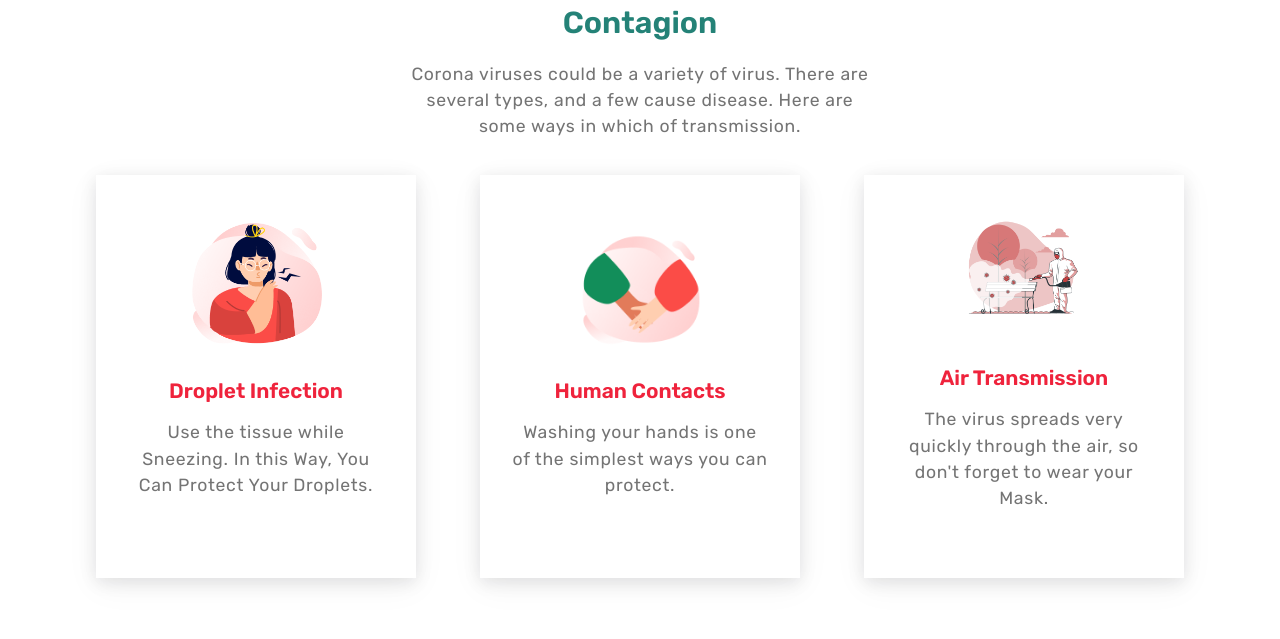
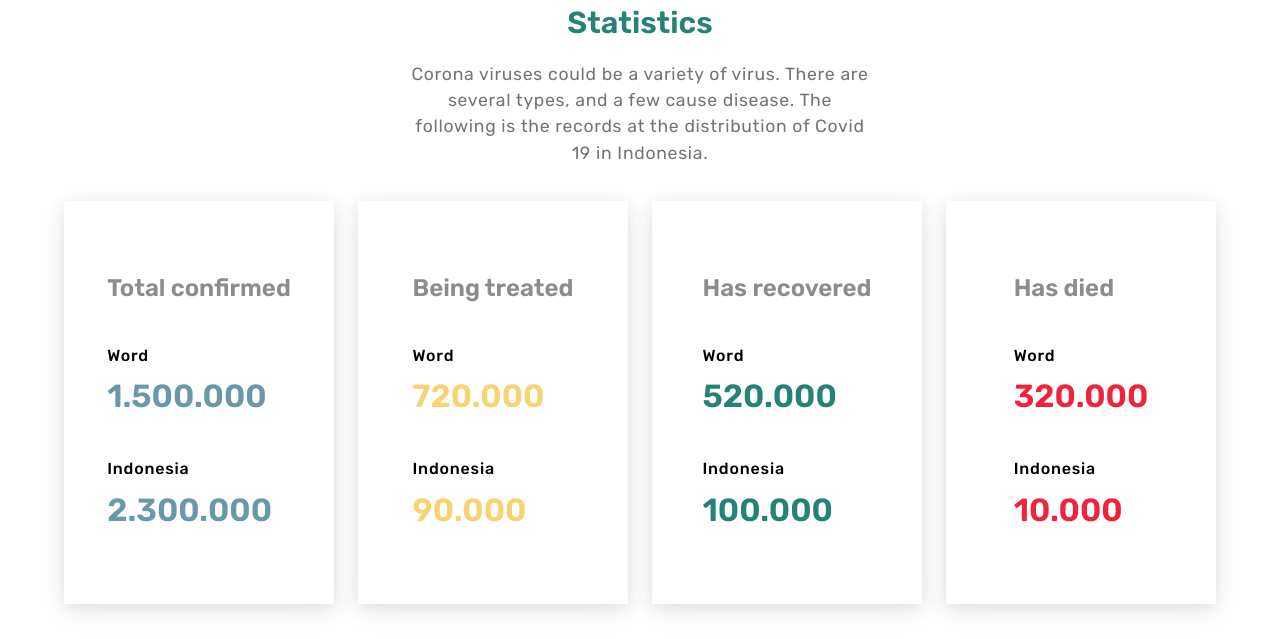
Before and after one commit to Hafizcode02/ta-webdis, a plain HTML site: page index.html in a window 1280 px wide. Shown: the part 1349-1988 px from the top of the page. Drawn offline with nearby package versions, Linux system fonts and the light colour scheme.

Commit message:
add statistics

```diff
--- a/index.html
+++ b/index.html
@@ -77,6 +77,75 @@
         </div>
     </section>
     <!-- End Covid Section -->
+
+    <!-- Statistics Section -->
+    <section class="stats" id="stats">
+        <div class="info">
+            <h4 class="subTitle">Covid-19</h4>
+            <h2 class="title">Statistics</h2>
+            <p class="description">
+                Corona viruses could be a variety of virus. There are several types, and a few cause disease. The
+                following is the records at the distribution of Covid 19 in Indonesia.
+            </p>
+        </div>
+        <div class="content">
+            <div class="cards">
+                <div class="card">
+                    <div class="text">
+                        <h3 class="title">Total confirmed</h3>
+                        <div class="container-data">
+                            <h5 class="confirmed-title">Word</h3>
+                            <h3 class="confirmed-1">1.500.000</h3>
+                        </div>
+                        <div class="container-data">
+                            <h5 class="confirmed-title">Indonesia</h3>
+                            <h3 class="confirmed-1">2.300.000</h3>
+                        </div>
+                    </div>
+                </div>
+                <div class="card">
+                    <div class="text">
+                        <h3 class="title">Being treated</h3>
+                        <div class="container-data">
+                            <h5 class="confirmed-title">Word</h3>
+                            <h3 class="confirmed-2">720.000</h3>
+                        </div>
+                        <div class="container-data">
+                            <h5 class="confirmed-title">Indonesia</h3>
+                            <h3 class="confirmed-2">90.000</h3>
+                        </div>
+                    </div>
+                </div>
+                <div class="card">
+                    <div class="text">
+                        <h3 class="title">Has recovered</h3>
+                        <div class="container-data">
+                            <h5 class="confirmed-title">Word</h3>
+                            <h3 class="confirmed-3">520.000</h3>
+                        </div>
+                        <div class="container-data">
+                            <h5 class="confirmed-title">Indonesia</h3>
+                            <h3 class="confirmed-3">100.000</h3>
+                        </div>
+                    </div>
+                </div>
+                <div class="card">
+                    <div class="text">
+                        <h3 class="title">Has died</h3>
+                        <div class="container-data">
+                            <h5 class="confirmed-title">Word</h3>
+                            <h3 class="confirmed-4">320.000</h3>
+                        </div>
+                        <div class="container-data">
+                            <h5 class="confirmed-title">Indonesia</h3>
+                            <h3 class="confirmed-4">10.000</h3>
+                        </div>
+                    </div>
+                </div>
+            </div>
+        </div>
+    </section>
+    <!-- End Statistics Section -->
 
     <!-- Contagion Section -->
     <section class="contagion" id="contagion">
--- a/vendor/style.scss
+++ b/vendor/style.scss
@@ -250,6 +250,77 @@ nav {
 }
 /* end section what is covid */
 
+/* section content stats */
+.stats {
+  margin: 2rem 4rem;
+  margin-bottom: 6rem;
+  .info {
+    @include enableFlex(true);
+    .description {
+      width: 40%;
+      text-align: center;
+    }
+  }
+  .content {
+    position: relative;
+  }
+  .cards {
+    @include enableFlex();
+    gap: 1.5rem;
+    margin-top: 1rem;
+    .card {
+      height: 25rem;
+      width: 20rem;
+      @include enableFlex(true);
+      .text {
+        padding: 2rem;
+        .title {
+          margin-bottom: 2rem;
+          color: #8f8b8b;
+          font-size: 1.5em;
+        }
+        .container-data {
+          display: flex;
+          flex-direction: column;
+          gap: 0.5rem;
+          margin-top: 40px;
+          .confirmed-title {
+            font-size: 1em;
+            color: black;
+          }
+          .confirmed-1 {
+            font-size: 2em;
+            color: #6998ab;
+          }
+          .confirmed-2 {
+            font-size: 2em;
+            color: #f9d371;
+          }
+          .confirmed-3 {
+            font-size: 2em;
+            color: #248277;
+          }
+          .confirmed-4 {
+            font-size: 2em;
+            color: $secondaryColor;
+          }
+        }
+      }
+      transition: 0.2s ease-in-out;
+      border-bottom: 0.2rem solid transparent;
+      &:hover {
+        box-shadow: rgba(17, 17, 26, 0.1) 0px 4px 16px,
+          rgba(17, 17, 26, 0.1) 0px 4px 24px,
+          rgba(17, 17, 26, 0.05) 0px 8px 56px;
+        border-bottom-color: $secondaryColor;
+      }
+      box-shadow: rgba(17, 17, 26, 0.1) 0px 4px 16px,
+        rgba(17, 17, 26, 0.05) 0px 8px 32px;
+    }
+  }
+}
+/* end section content stats */
+
 /* section content contagion */
 .contagion {
   margin: 2rem 4rem;
@@ -413,7 +484,7 @@ nav {
         padding: 2rem;
         .title {
           margin-bottom: 1rem;
-          a{
+          a {
             font-size: 1em;
             margin: unset;
           }
@@ -534,6 +605,14 @@ footer {
     }
   }
   /* end about responsive */
+
+  /* statistics responsive */
+  .stats {
+    .cards {
+      flex-direction: column;
+    }
+  }
+  /* end statistics responsive */
 
   /* contagion responsive */
   .contagion {
@@ -704,6 +783,14 @@ footer {
   }
   /* end contagion responsive */
 
+    /* statistics responsive */
+    .stats {
+      .cards {
+        flex-direction: column;
+      }
+    }
+    /* end statistics responsive */
+
   /* symptoms responsive */
   .symptoms {
     img {
```
Also changed, not shown: css/style.css, 1 other file.
